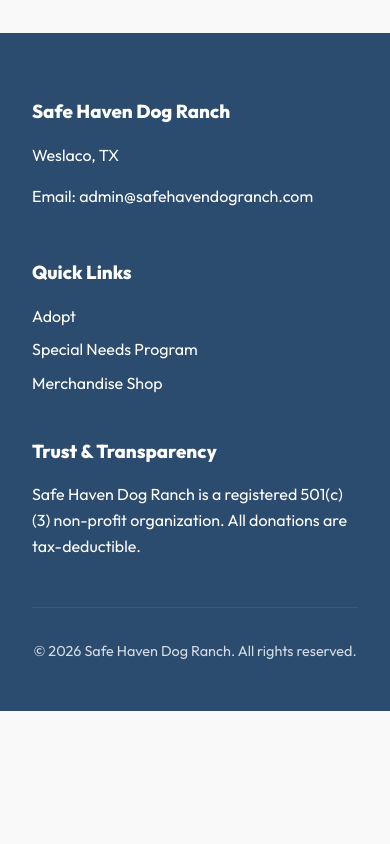
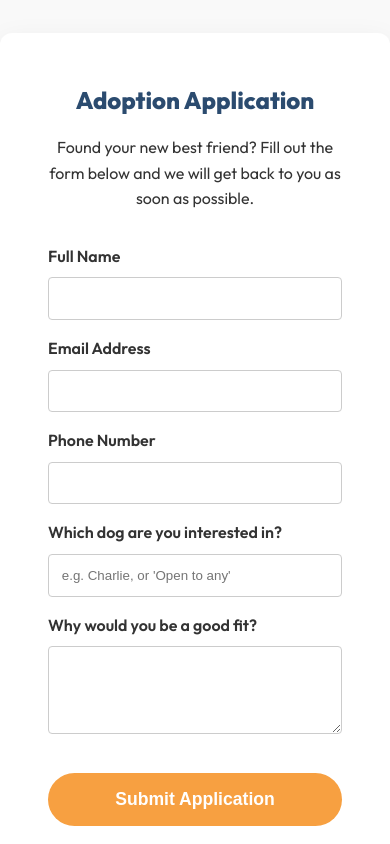
Before and after one commit to sunaxle/safe-haven-dog-ranch, a plain HTML site: page adopt.html in a window 390 px wide. Shown: the part 4480-5324 px from the top of the page. Before the commit the page ends 5191 px from the top, so only its background shows below. Drawn offline with nearby package versions, Linux system fonts and the light colour scheme.

Commit message:
Add Netlify adoption form to adopt page

```diff
--- a/adopt.html
+++ b/adopt.html
@@ -99,6 +99,38 @@
     </div>
   </section>
 
+  <!-- Adoption Form Section -->
+  <section class="adoption-form-section fade-in" style="background-color: var(--bg-light); padding: 4rem 0;">
+    <div class="container" style="max-width: 600px; margin: 0 auto; background: var(--bg-white); padding: 3rem; border-radius: var(--radius); box-shadow: var(--shadow);">
+      <h2 style="text-align: center; margin-bottom: 1rem;">Adoption Application</h2>
+      <p style="text-align: center; margin-bottom: 2rem;">Found your new best friend? Fill out the form below and we will get back to you as soon as possible.</p>
+
+      <form name="adoption" method="POST" data-netlify="true" action="/success.html" style="display: flex; flex-direction: column; gap: 1rem;">
+        <div>
+          <label for="name" style="font-weight: 600;">Full Name</label>
+          <input type="text" id="name" name="name" required style="width: 100%; padding: 0.8rem; margin-top: 0.5rem; border: 1px solid #ccc; border-radius: 4px;">
+        </div>
+        <div>
+          <label for="email" style="font-weight: 600;">Email Address</label>
+          <input type="email" id="email" name="email" required style="width: 100%; padding: 0.8rem; margin-top: 0.5rem; border: 1px solid #ccc; border-radius: 4px;">
+        </div>
+        <div>
+          <label for="phone" style="font-weight: 600;">Phone Number</label>
+          <input type="tel" id="phone" name="phone" required style="width: 100%; padding: 0.8rem; margin-top: 0.5rem; border: 1px solid #ccc; border-radius: 4px;">
+        </div>
+        <div>
+          <label for="dog-interest" style="font-weight: 600;">Which dog are you interested in?</label>
+          <input type="text" id="dog-interest" name="dog-interest" placeholder="e.g. Charlie, or 'Open to any'" required style="width: 100%; padding: 0.8rem; margin-top: 0.5rem; border: 1px solid #ccc; border-radius: 4px;">
+        </div>
+        <div>
+          <label for="message" style="font-weight: 600;">Why would you be a good fit?</label>
+          <textarea id="message" name="message" rows="4" required style="width: 100%; padding: 0.8rem; margin-top: 0.5rem; border: 1px solid #ccc; border-radius: 4px;"></textarea>
+        </div>
+        <button type="submit" class="btn btn-primary" style="margin-top: 1rem; padding: 1rem; font-size: 1.1rem;">Submit Application</button>
+      </form>
+    </div>
+  </section>
+
   <!-- Footer -->
   <footer class="fade-in">
     <div class="container">
```
Also changed, not shown: success.html (added, +51 -0 lines).
